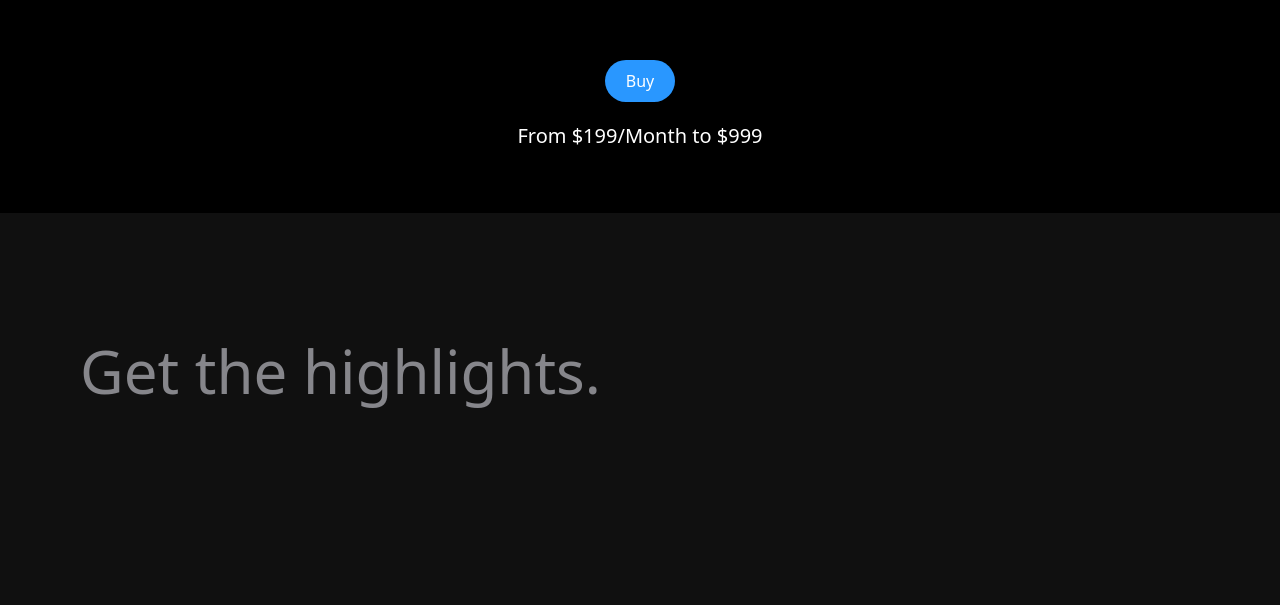
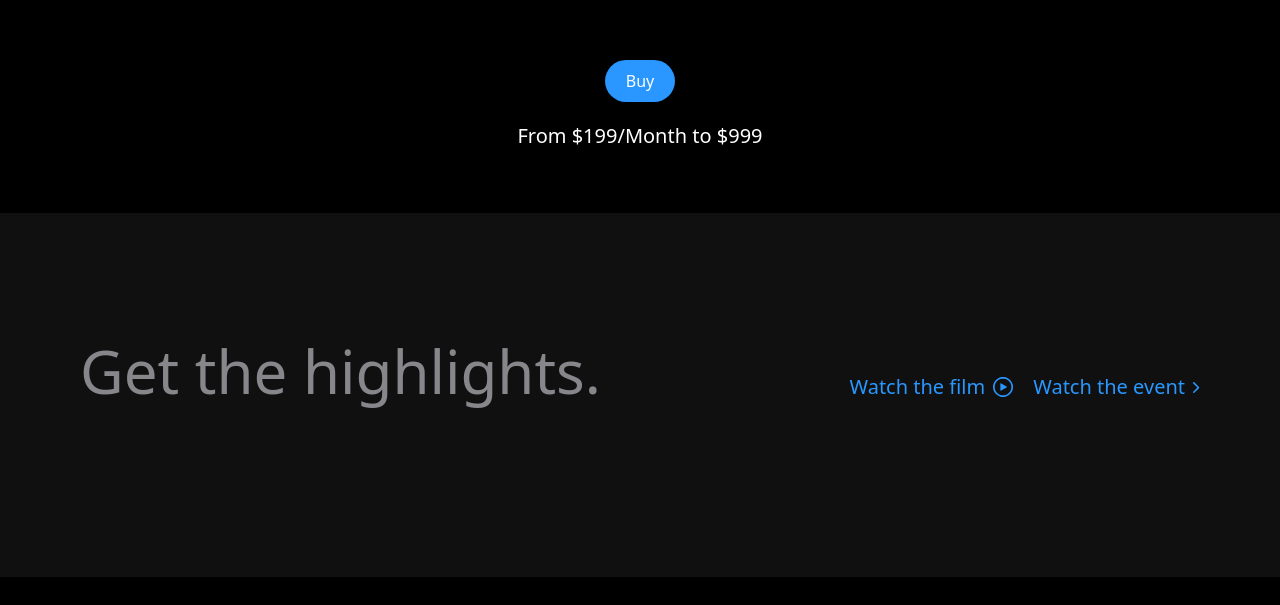
Before and after one commit to trancedtales/iphone-3d, a React (Vite) app: page / in a window 1280 px wide. Shown: the part 587-1192 px from the top of the page. After the commit the page ends 1164 px from the top, so only its background shows below. Built offline with nearby package versions, Linux system fonts and the light colour scheme.

Commit message:
highlights-2oct

```diff
--- a/package.json
+++ b/package.json
@@ -12,6 +12,7 @@
   "dependencies": {
     "@gsap/react": "^2.1.1",
     "gsap": "^3.12.5",
+    "my-project": "file:",
     "react": "^18.3.1",
     "react-dom": "^18.3.1"
   },
--- a/src/components/highlights.jsx
+++ b/src/components/highlights.jsx
@@ -1,21 +1,23 @@
 import { useGSAP } from '@gsap/react'
 import gsap from 'gsap'
-import { watchImg } from '../utils'
+import { rightImg, watchImg } from '../utils'
 
 const highlights = () => {
 useGSAP(() => {
   gsap.to('#title', {opacity : 1, y :0 })
+  gsap.to('.link', {opacity : 1, y :0, duration:1, stagger:0.25  })
 },[])
 
   return (
     <section id = 'highlights' className=' bg-zinc w-screen h-full common-padding overflow-hidden'>
       <div className='screen-max-width'>
-        <div className='mb-12 w-full items-end justify-between'>
+        <div className='mb-12 w-full items-end md:flex justify-between'>
         <h1 id="title" className='section-heading'>
         Get the highlights.
         </h1>
             <div className='flex flex-wrap items-end gap-5'>
               <p className='link'> Watch the film <img src = {watchImg} alt='watch' className='ml-2' /> </p>
+              <p className='link'> Watch the event <img src = {rightImg} alt='watch' className='ml-2' /> </p>
             </div>
         </div>
       </div>
```
